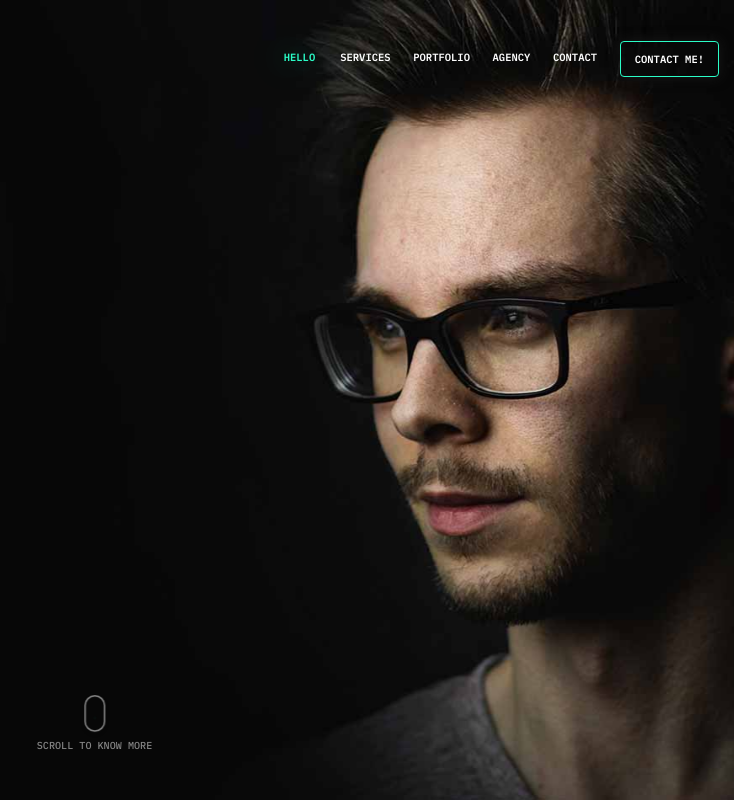
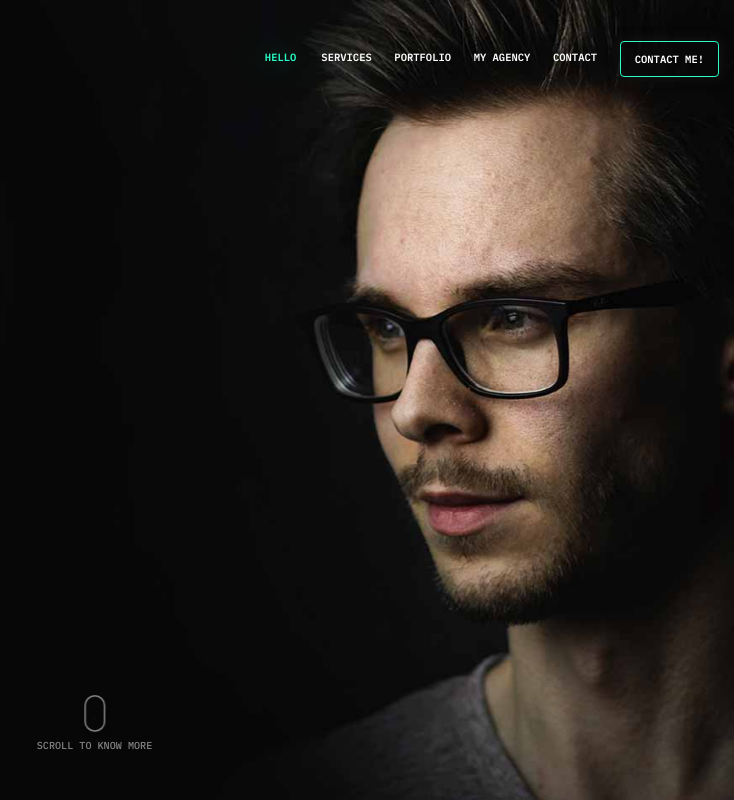
Before and after one commit to yakovd33/Gatsy-static-portfolio, a Gatsby site: page / in a window 1280 px wide. Shown: the top 800 px of the page, 546-1280 px from the left. Built offline with nearby package versions, Linux system fonts and the light colour scheme; Gatsby itself is replaced by a stand-in of ours.

Commit message:
Update Header.js

```diff
--- a/src/components/Header.js
+++ b/src/components/Header.js
@@ -33,7 +33,7 @@ const Header = () => {
                             <a href="#hero" className="header-link active">HELLO <span className="underscore-hidden">_</span></a>
                             <a href="#projects-section" className="header-link">SERVICES <span className="underscore-hidden">_</span></a>
                             <a href="#projects-section" className="header-link">PORTFOLIO <span className="underscore-hidden">_</span></a>
-                            <a onClick={() => openInNewTab('https://eropa.co.il')} className="header-link">AGENCY <span className="underscore-hidden">_</span></a>
+                            <a onClick={() => openInNewTab('https://eropa.co.il')} className="header-link">MY AGENCY <span className="underscore-hidden">_</span></a>
                             <div className="header-link">CONTACT <span className="underscore-hidden">_</span></div>
                         </div>
                     </div>
```
